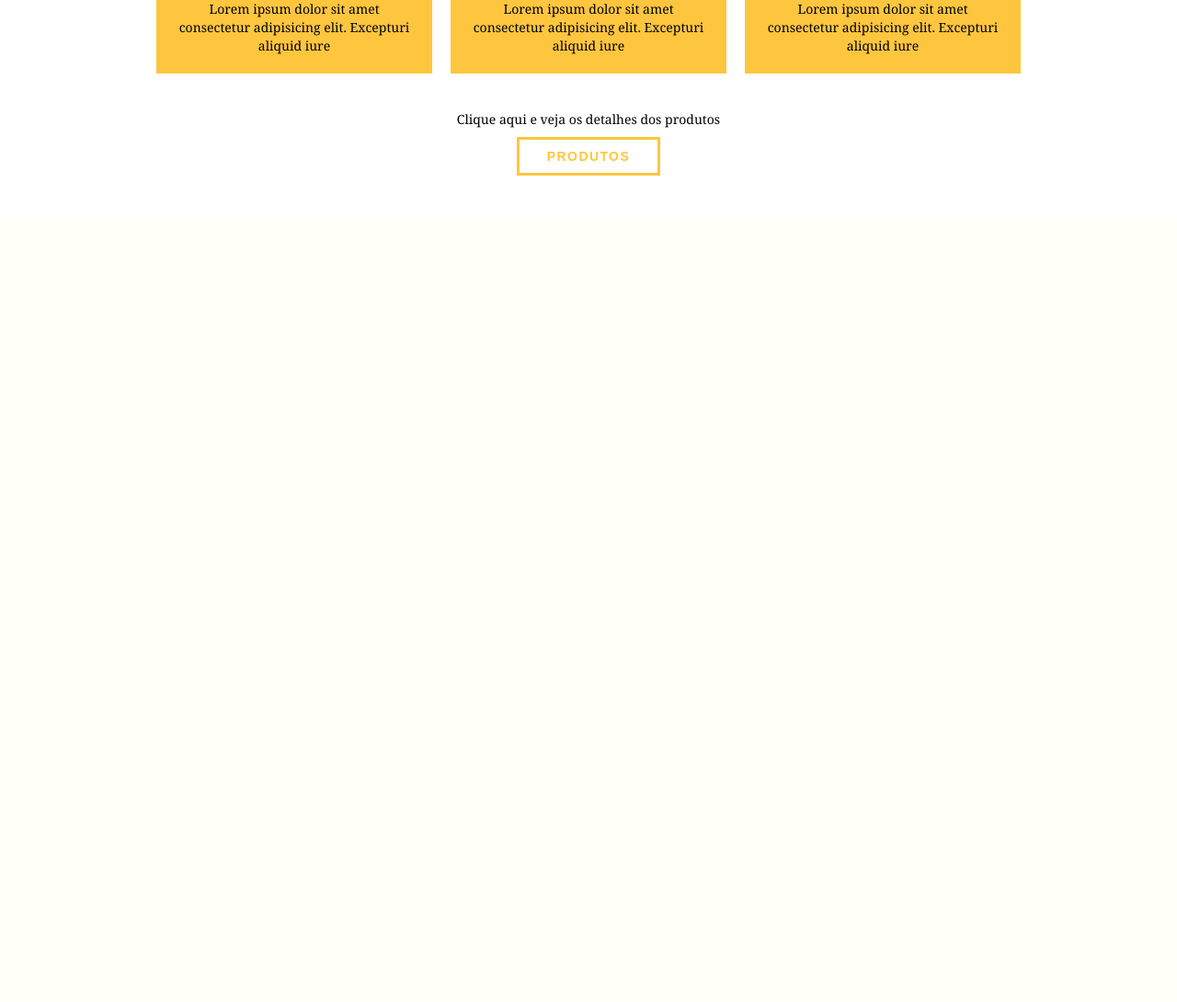
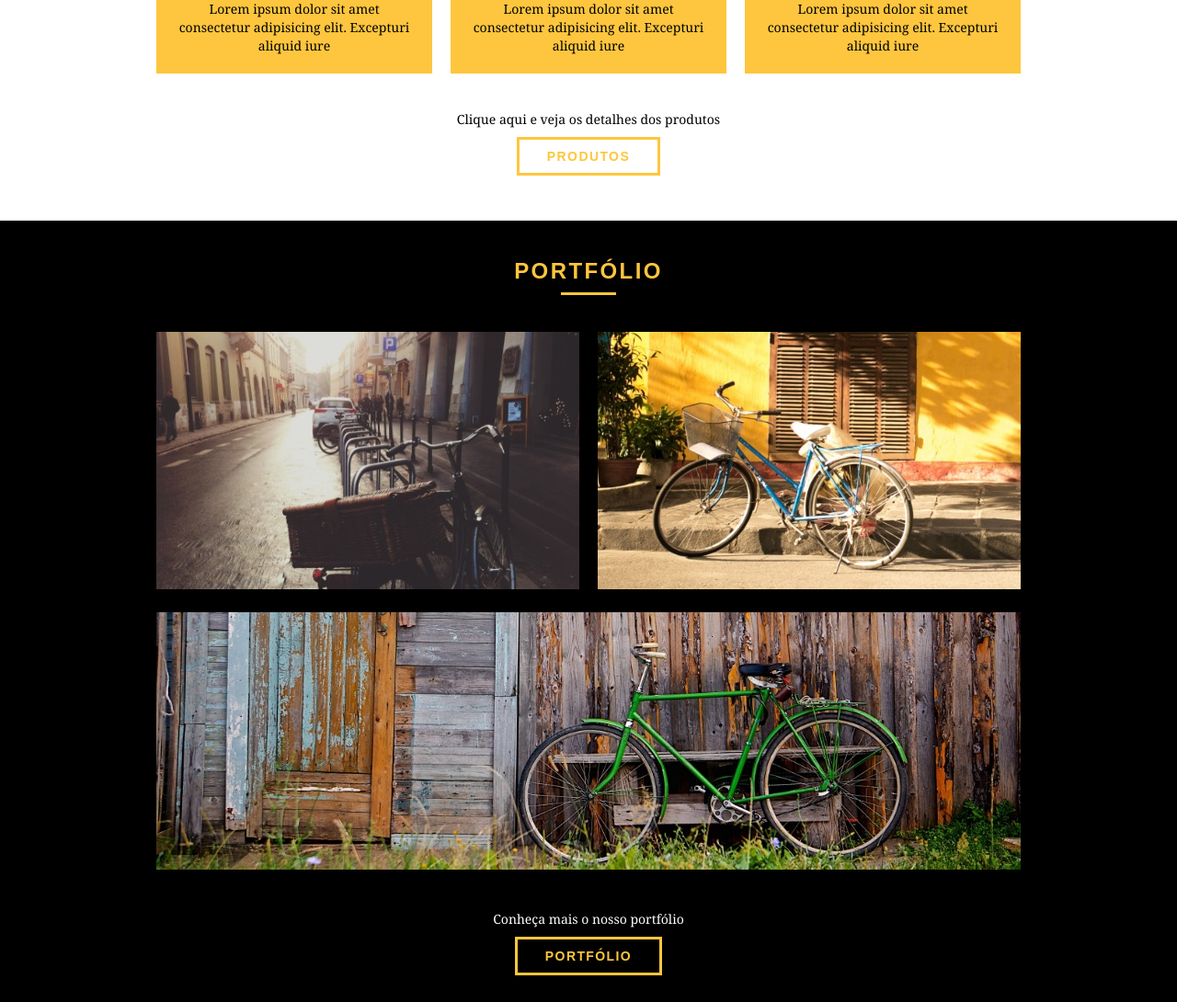
Before and after one commit to andrericardoweb/bikcraft_origamid, a PHP site: page / in a window 1280 px wide. Shown: the part 863-1953 px from the top of the page at 92% size. Before the commit the page ends 1054 px from the top, so only its background shows below. Run offline with PHP 8.4, Linux system fonts and the light colour scheme.

Commit message:
section portfolio

```diff
--- a/css/style.css
+++ b/css/style.css
@@ -164,3 +164,24 @@ p {
 .call p {
   margin-bottom: 20px;
 }
+
+/*Portfolio*/
+.portfolio{
+  width: 100%;
+  background: #000;
+  padding: 40px;
+}
+
+.portfolio .subtitulo {
+  color: #fec63e;
+}
+.portfolio .subtitulo:after {
+  background: #fec63e;
+}
+
+.portfolio_lista li:last-child{
+  margin-top: 20px;
+}
+.portfolio .call p {
+  color: #FFF;
+}
--- a/index.html
+++ b/index.html
@@ -71,7 +71,23 @@
       <p>Clique aqui e veja os detalhes dos produtos</p>
       <a href="produtos.html" class="btn btn-preto">Produtos</a>
     </div>
-  </section>
+  </section><!--/produtos-->
+
+  <section class="portfolio">
+    <div class="container">
+      <h2 class="subtitulo">Portfólio</h2>
+      <ul class="portfolio_lista">
+        <li class="grid-8"><img src="/img/portfolio/retro.jpg" alt="Bicicleta Retrô"></li>
+        <li class="grid-8"><img src="/img/portfolio/passeio.jpg" alt="Bicicleta Passeio"></li>
+        <li class="grid-16"><img src="/img/portfolio/esporte.jpg" alt="Bicicleta Esporte"></li>
+      </ul>
+
+      <div class="call">
+        <p>Conheça mais o nosso portfólio</p>
+        <a href="portfolio.html" class="btn">Portfólio</a>
+      </div>
+    </div><!--/container-->
+  </section><!--/portfolio-->
 
 </body>
 </html>
```
